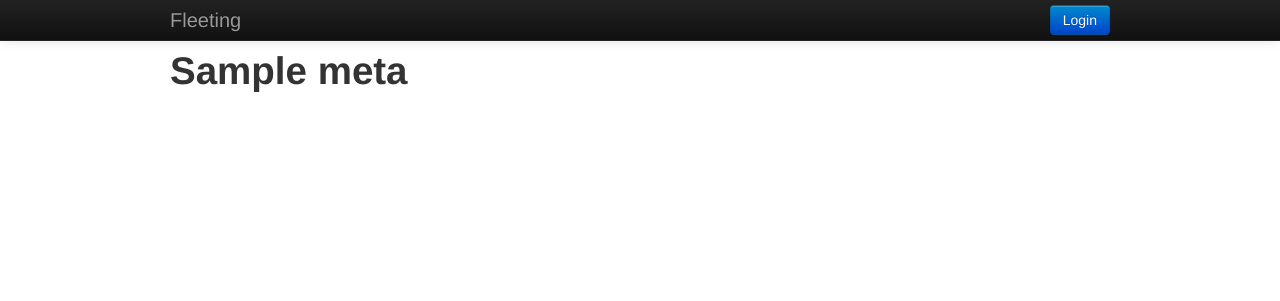
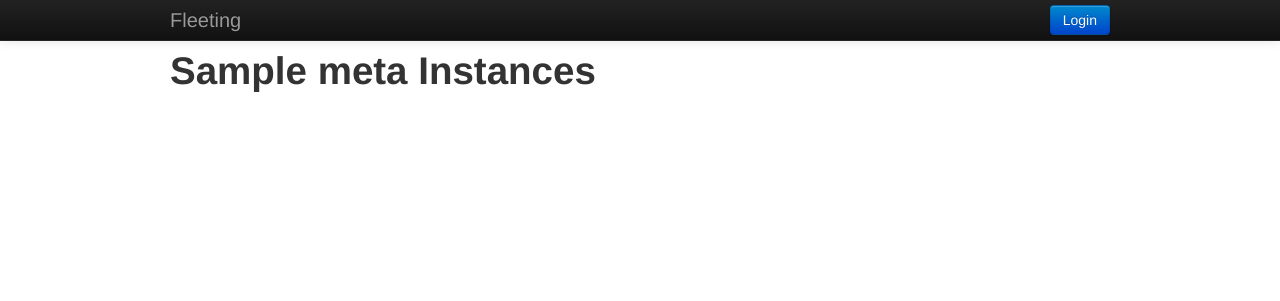
Before and after one commit to toolness/fleeting, a Flask app: template fleeting/templates/project.html in a window 1280 px wide. Shown: the top 301 px of the page. Run offline with Flask 2, Linux system fonts and the light colour scheme; the template is opened without the code that fills it: most values are stand-ins (such as "Sample title", 1, 10 or a date in 2020); parts of the project's set-up code (start-up, migrations or seed data) failed here and were passed over; some libraries are stand-ins or nearby versions.

Commit message:
renamed a page

```diff
--- a/fleeting/templates/project.html
+++ b/fleeting/templates/project.html
@@ -1,5 +1,5 @@
 {% extends "layout.html" %}
-{% block title %}Fleeting - {{ project.meta.name }}{% endblock %}
+{% block title %}Fleeting - {{ project.meta.name }} Instances{% endblock %}
 {% block content %}
-  <h1>{{ project.meta.name }}</h1>
+  <h1>{{ project.meta.name }} Instances</h1>
 {% endblock %}
```
